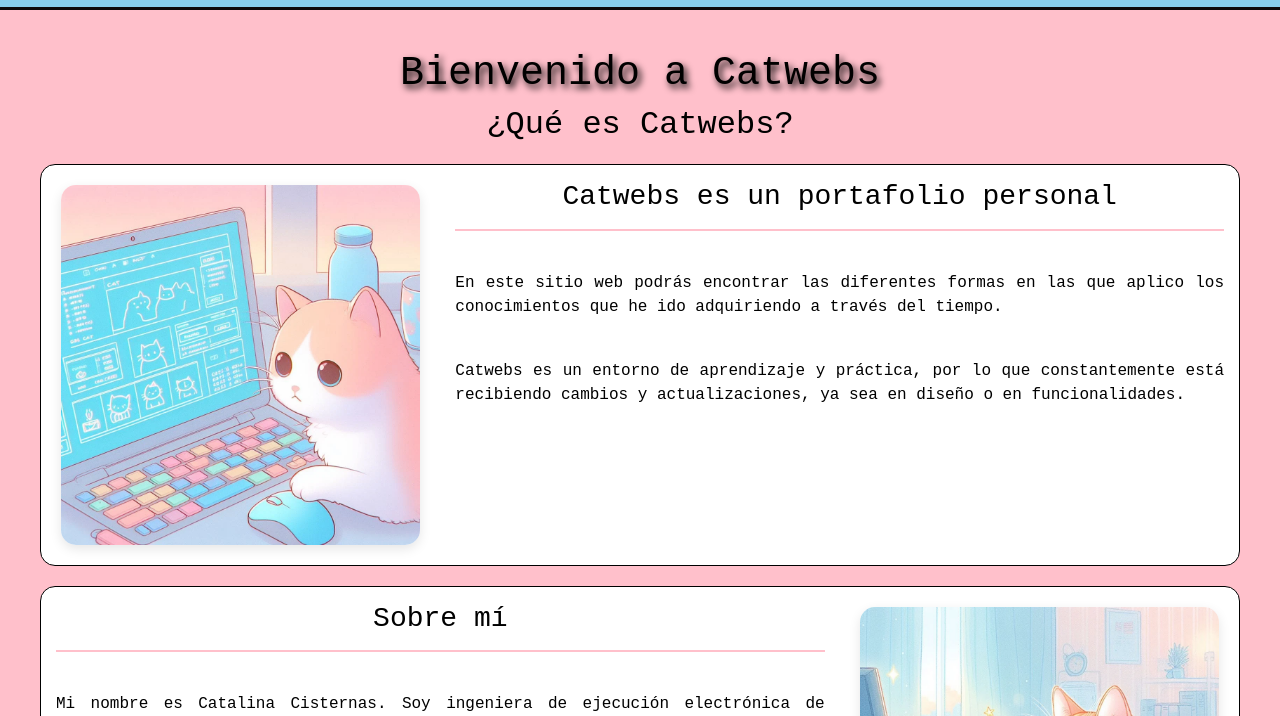
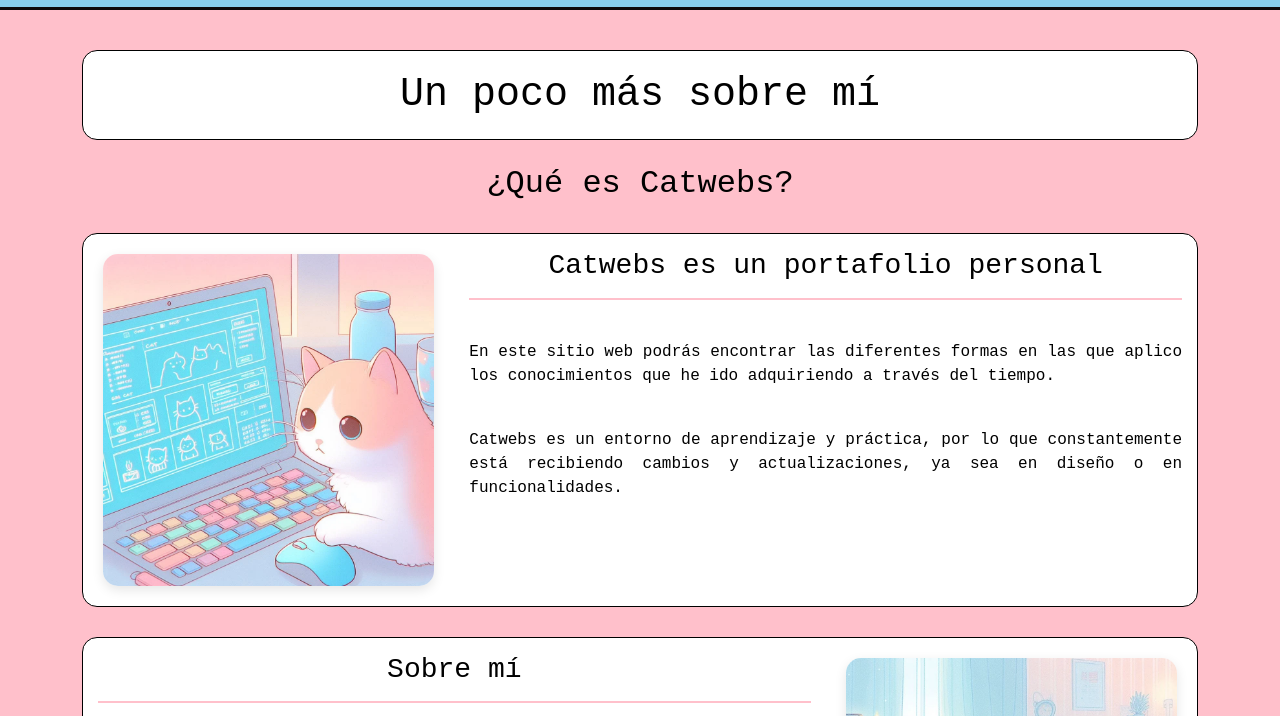
Before and after one commit to CatWebs/ProyectoFinalCisternasCatalina, a website: page pages/about.html in a window 1280 px wide. Shown: the part 63-779 px from the top of the page. Drawn offline with nearby package versions, Linux system fonts and the light colour scheme.

Commit message:
cambios estéticos en h1 y h2 de about.html

```diff
--- a/assets/scss/pages/_about.scss
+++ b/assets/scss/pages/_about.scss
@@ -5,13 +5,21 @@
     border-top: 3px solid map-get($colores, color-fondo);
     text-align: center;
     h1{
-        text-shadow: 3px 4px 7px map-get($colores, color-texto-dark);
+        padding: 20px 0;
+        background-color: $background-basic;
+        border-radius: 15px;
+        border: 1px solid map-get($colores, color-texto-dark);
+        max-width: 1200px;
+        margin: auto;
+    }
+    h2{
+        margin-top: 25px;
     }
     .about__section{
         background-color: $background-basic;
         border-radius: 15px;
         border: 1px solid map-get($colores, color-texto-dark);
-        margin: 20px auto;
+        margin: 30px auto;
         max-width: 1200px;
         .about__text{
             color: map-get($colores, color-texto-dark);
--- a/pages/about.html
+++ b/pages/about.html
@@ -46,9 +46,9 @@
     </header>
     <main id="main__about">
         <!--Contenido Principal-->
-        <h1>Bienvenido a Catwebs</h1>
-        <h2>¿Qué es Catwebs?</h2>
-        <div class="container-fluid">
+        <div class="container">
+            <h1>Un poco más sobre mí</h1>
+            <h2>¿Qué es Catwebs?</h2>
             <div class="row about__section">
                 <div class="about__img__container col-sm-4">
                     <img src="../media/img/gato1.webp" alt="caricatura de gato blanco con naranja viendo una laptop" class="about_img_1 about_img img-fluid">
@@ -67,7 +67,7 @@
                     <h3>Sobre mí</h3>
                     <p>Mi nombre es Catalina Cisternas. Soy ingeniera de ejecución electrónica de profesión y actualmente me encuentro estudiando <span>Desarrollo web Frontend</span>.
                     </p><br>
-                    <p>He realizado algunos cursos como <span>Responsive Web Design</span> de <strong><a href="https://www.freecodecamp.org/fcc8f89ce48-b0a6-413d-9573-d6b627c18677" target="_blank">freeCodeCamp</a></strong>, HTML, CSS y JavaScript dictado por <strong><a href="https://www.youtube.com/@soydalto" target="_blank">Lucas Dalto</a></strong>, y la certificación SCRUM para el trabajo colaborativo, entre otras cosas.</p>
+                    <p>He realizado algunos cursos como <span>Responsive Web Design</span> de <strong><a href="https://www.freecodecamp.org/certification/CatalinaCisternas/responsive-web-design" target="_blank">freeCodeCamp</a></strong>, HTML, CSS y JavaScript dictado por <strong><a href="https://www.youtube.com/@soydalto" target="_blank">Lucas Dalto</a></strong>, y la certificación SCRUM para el trabajo colaborativo, entre otras cosas.</p>
                 </div>
                 <div class="about__img__container col-sm-4">
                     <img src="../media/img/gato2.webp" alt="caricatura de gato atrigrado viendo una laptop" class="about_img_1 about_img img-fluid">
```
Also changed, not shown: assets/css/style.css, 1 other file.
